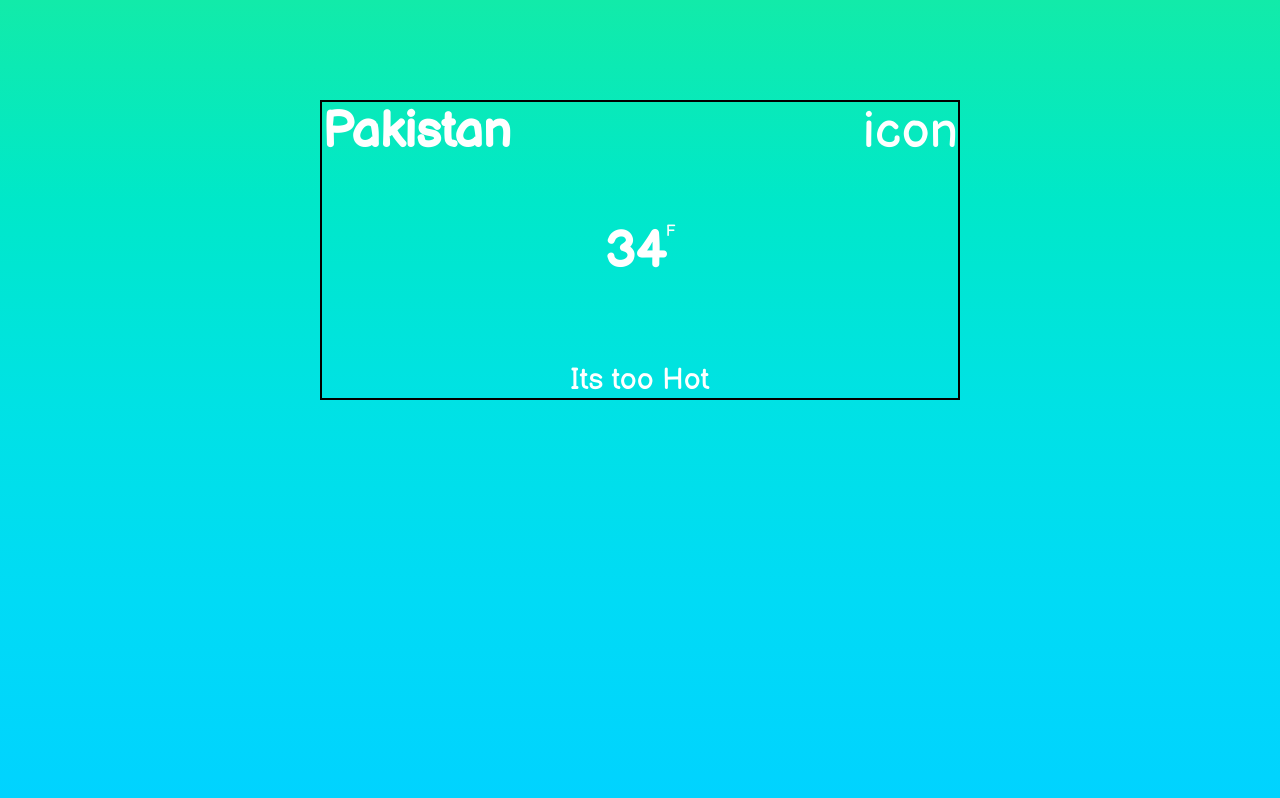
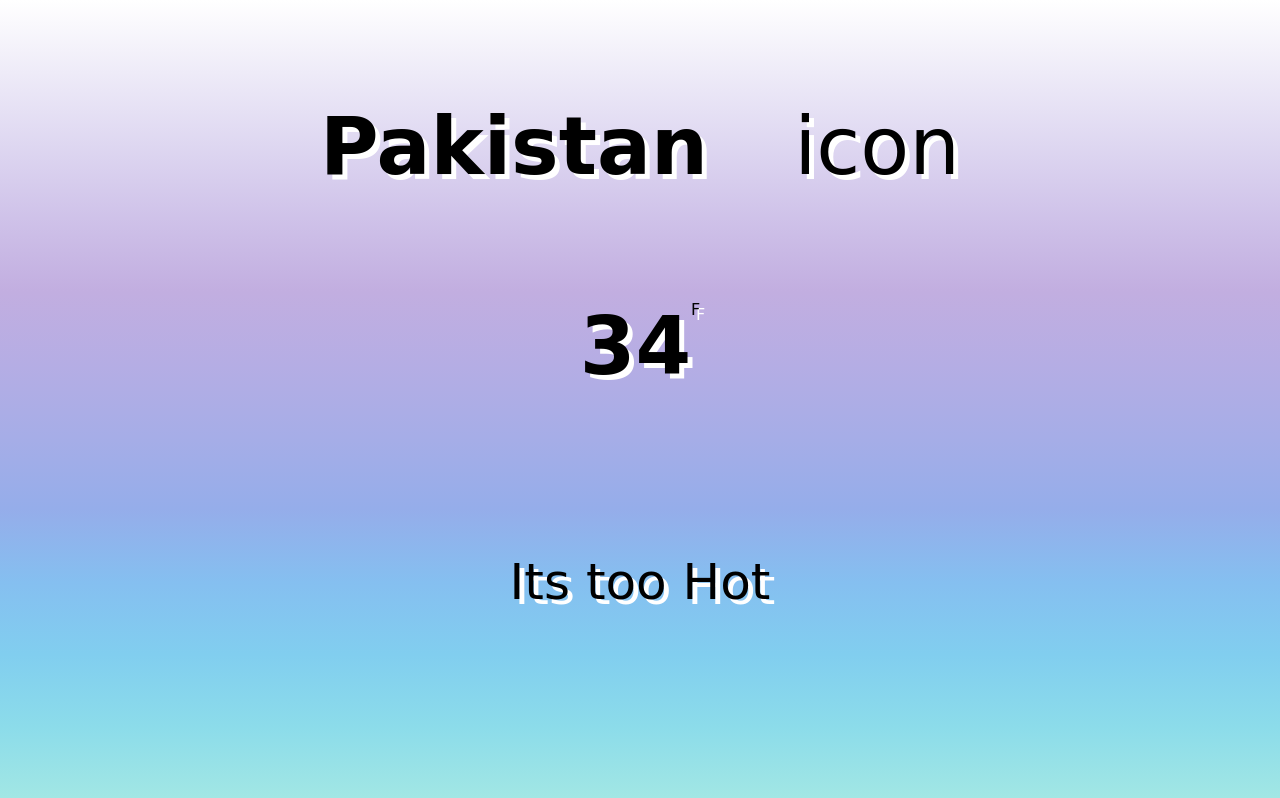
Before and after one commit to qasimgit/Simple-Weather-App-in-Javascript, a plain HTML site: page index.html in a window 1280 px wide. Drawn offline with Linux system fonts and the light colour scheme.

Commit message:
restarting work

```diff
--- a/index.html
+++ b/index.html
@@ -7,9 +7,8 @@
     <link rel="stylesheet" href="style.css" />
 
     <link
-      href="https://fonts.googleapis.com/css2?family=Balsamiq+Sans&display=swap"
-      rel="stylesheet"
-    />
+    <link href="https://fonts.googleapis.com/css2?family=Courgette:wght@300&display=swap" rel="stylesheet">
+
   </head>
 
   <body>
--- a/style.css
+++ b/style.css
@@ -3,61 +3,66 @@
   margin: 0px;
   padding: 0px;
   box-sizing: border-box;
-
-
 }
 
 body {
-    height: 100vh;
+  height: 100vh;
   width: 100%;
-  background: linear-gradient(
+  background-image: linear-gradient(
     to top,
-    #00d3ff,
-    #00dbf6,
-    #00e2e4,
-    #00e8c9,
-    #12eba9
+    #a2e7e4,
+    #8cdcea,
+    #81ceef,
+    #85bff0,
+    #95adea,
+    #a6ade7,
+    #b5ade4,
+    #c2aee0,
+    #cfc2e9,
+    #ded7f1,
+    #eeebf8,
+    #ffffff
   );
   display: flex;
   flex-direction: column;
   align-items: center;
-  color: white;
+  color: rgb(0, 0, 0);
   background-repeat: no-repeat;
-  font-family: 'Balsamiq Sans', cursive;
+  font-family: 'Courgette', cursive;
+  text-shadow: 5px 5px rgb(255, 255, 255);
+
+
 }
-
 .cont {
   margin-top: 100px;
-  border: 2px solid black;
   width: 50%;
 }
 
 .location {
   display: flex;
   justify-content: space-between;
-  height: 15vh;
+  height: 25vh;
 }
 
 .temperature,
 .temperature-description {
   display: flex;
   justify-content: center;
-
 }
 
 .temperature {
-  margin-bottom: 10vh;
+  margin-bottom: 20vh;
 }
 
 .timezone,
 p {
-  font-size: 50px;
+  font-size: 80px;
 }
 
 .degree {
+  font-size: 80px;
+}
+
+.temperature-description {
   font-size: 50px;
 }
-
-.temperature-description{
-    font-size: 30px;
-}
```
